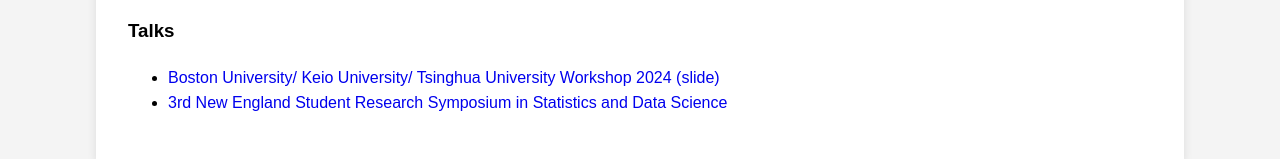
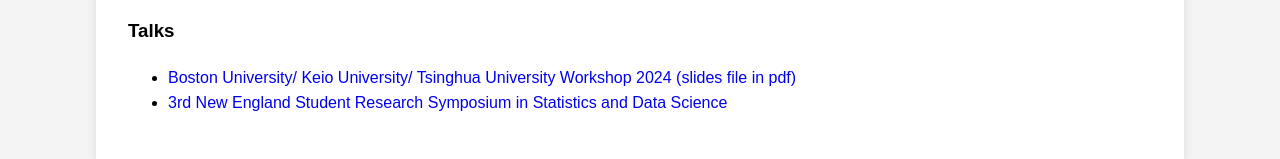
Before and after one commit to InkeeJ/inkeej.github.io, a plain HTML site: page index.html in a window 1280 px wide. Shown: the part 727-886 px from the top of the page. Drawn offline with Linux system fonts and the light colour scheme.

Commit message:
Minor modifications

```diff
--- a/index.html
+++ b/index.html
@@ -48,7 +48,7 @@
         <h3>Talks</h3>
         <ul>
             <!-- <li><a href="https://sites.google.com/view/ims-icsds2024/home?authuser=0" target="_blank">2024 IMS International Conference on Statistics and Data Science (ICSDS)</a></li> -->
-            <li><a href="https://math.bu.edu/BKT2024/abstracts.html" target="_blank">Boston University/ Keio University/ Tsinghua University Workshop 2024</a> <a href="BKTworkshop2024.pdf" target="_blank">(slide)</a></li>
+            <li><a href="https://math.bu.edu/BKT2024/abstracts.html" target="_blank">Boston University/ Keio University/ Tsinghua University Workshop 2024</a> <a href="BKTworkshop2024.pdf" target="_blank">(slides file in pdf)</a></li>
             <li><a href="https://community.amstat.org/discussion/boston-chapter-event-new-england-student-research-symposium-on-statistics-and-data-science-2" target="_blank">3rd New England Student Research Symposium in Statistics and Data Science</a></li>
         </ul>
     </section>
```
